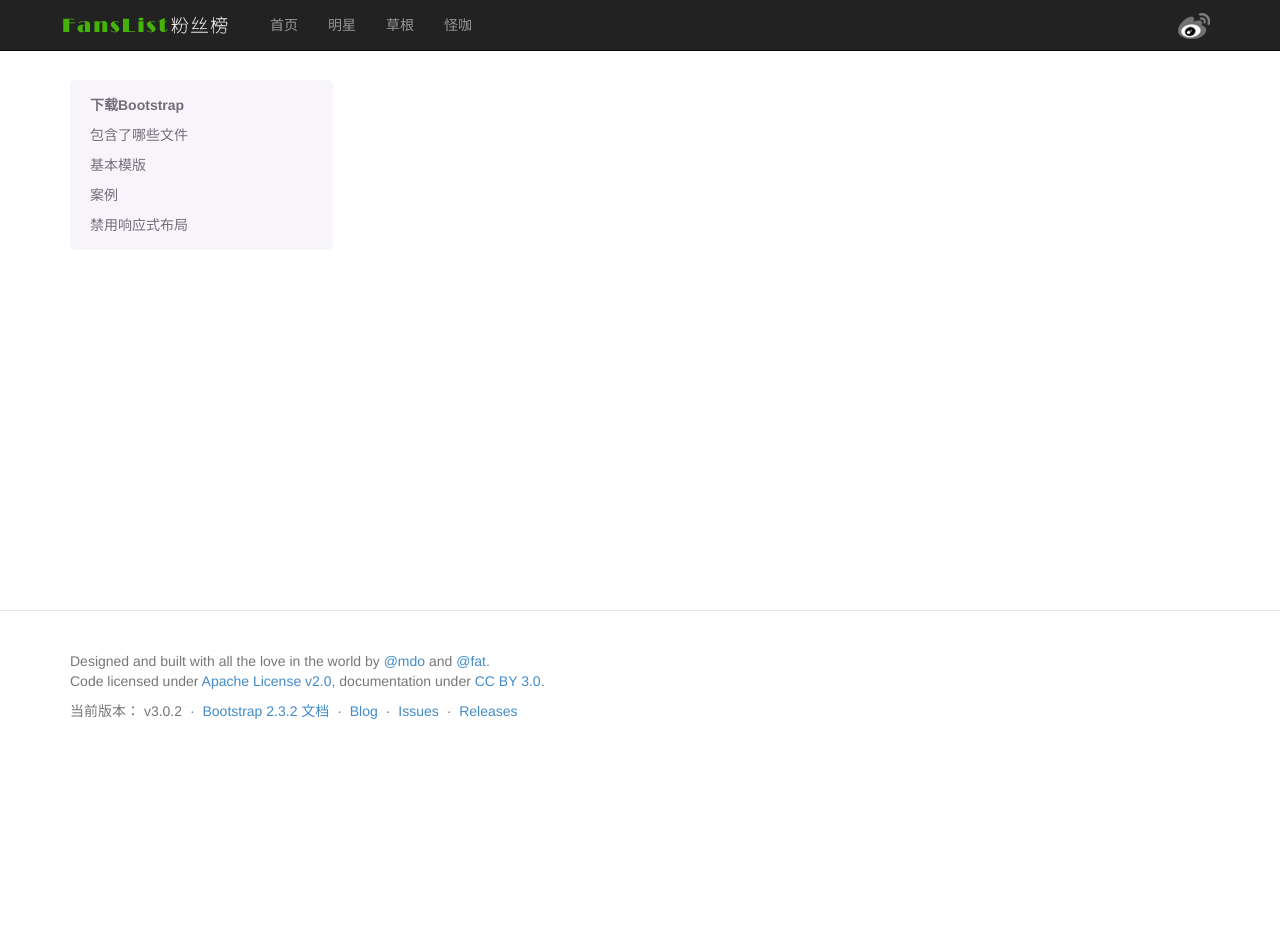
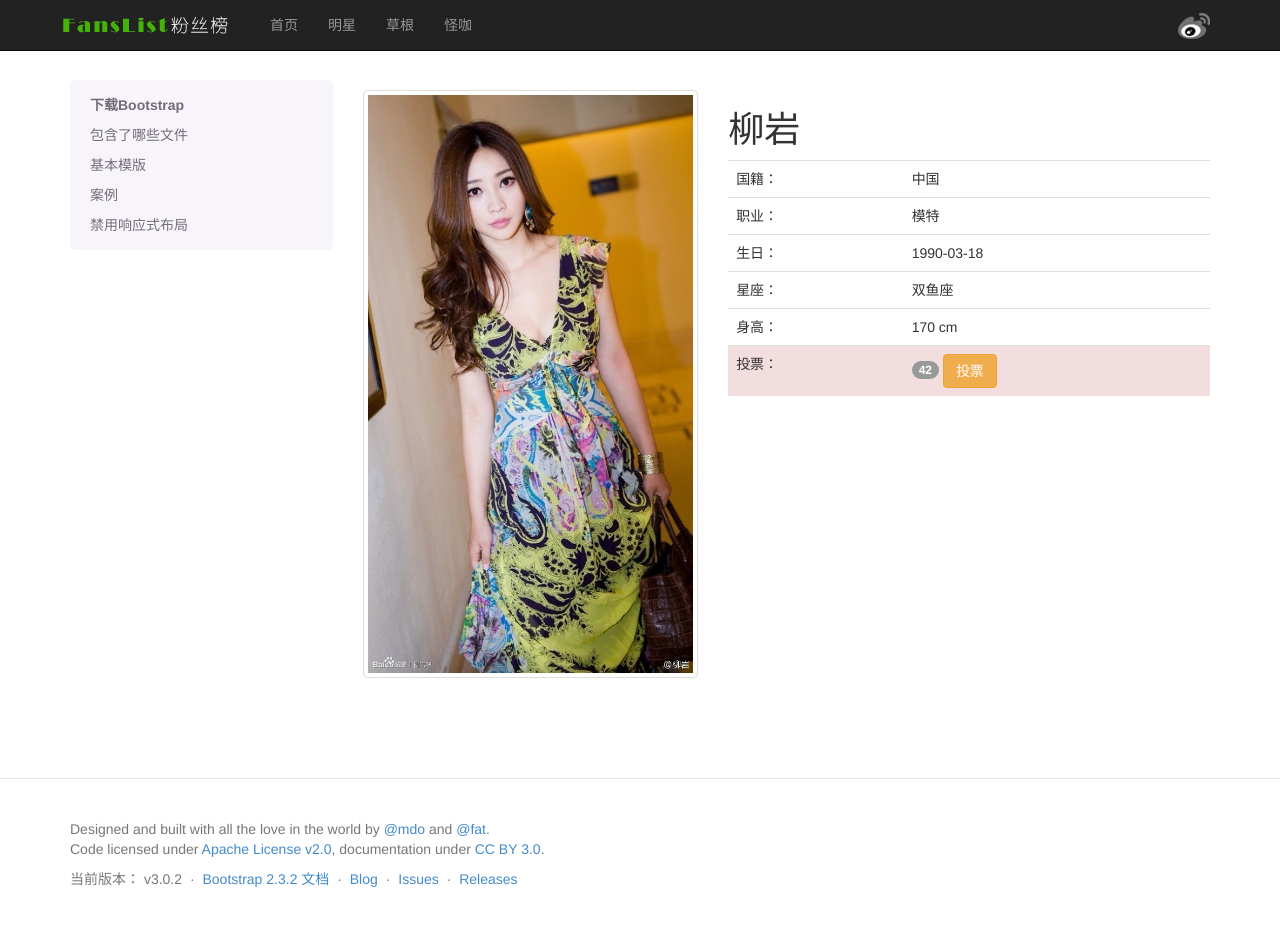
Before and after one commit to zhangyujian/fanslist, a PHP site: page /detail.html in a window 1280 px wide. Before the commit the page ends 719 px from the top, so only its background shows below. Run offline with PHP 8.4, Linux system fonts and the light colour scheme.

Commit message:
detail.html

```diff
--- a/css/style.css
+++ b/css/style.css
@@ -13,3 +13,7 @@
 .icon-society{ margin-top: 10px; display: inline-block; width: 32px; height: 32px; text-indent: -999em; background: url(../images/society.png) no-repeat; }
 .icon-society-weibo{ background-position: -32px 0; }
 .icon-society-weibo:hover{ background-position: 0 0; }
+
+
+/* detail */
+.detail{ padding-top: 40px; }
--- a/detail.html
+++ b/detail.html
@@ -101,8 +101,44 @@
                     </ul>
                 </div>
             </div>
-            <div class="col-md-9">
-                <br><br><br><br><br><br><br><br><br><br><br><br><br><br><br><br><br><br><br><br><br><br><br>
+            <div class="col-md-9 detail">
+                <div class="row">
+                    <div class="col-xs-12 col-sm-6 col-md-5">
+                        <img class="img-responsive img-thumbnail" src="img/pic2.jpg" title="柳岩" />
+                    </div>
+                    <div class="col-xs-12 col-md-7">
+                        <h1>柳岩</h1>
+                        <table class="table table-hover">
+                            <tr>
+                                <td>国籍：</td>
+                                <td>中国</td>
+                            </tr>
+                            <tr>
+                                <td>职业：</td>
+                                <td>模特</td>
+                            </tr>
+                            <tr>
+                                <td>生日：</td>
+                                <td>1990-03-18</td>
+                            </tr>
+                            <tr>
+                                <td>星座：</td>
+                                <td>双鱼座</td>
+                            </tr>
+                            <tr>
+                                <td>身高：</td>
+                                <td>170 cm</td>
+                            </tr>
+                            <tr class="danger">
+                                <td>投票：</td>
+                                <td>
+                                    <span class="badge">42</span>
+                                    <button type="button" class="btn btn-warning">投票</button>
+                                </td>
+                            </tr>
+                        </table>
+                    </div>
+                </div>
             </div>
         </div>
     </div>
```
Also changed, not shown: img/detail.jpg (added), img/pic2.jpg (added).
